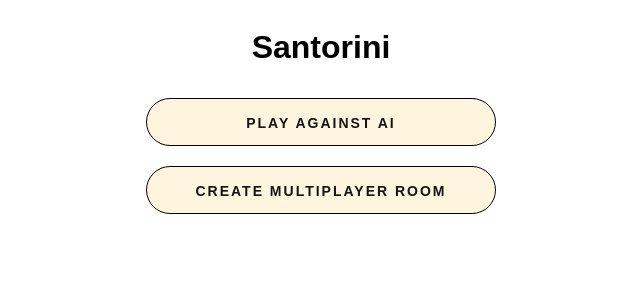
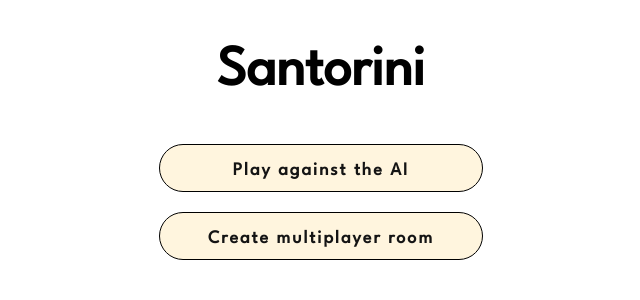
Before and after one commit to rudolf-k/santorini, a Vue app in the folder client/: page / in a window 1280 px wide. Shown: the top 300 px of the page, without its empty margins (319-959 px from the left). Built offline with nearby package versions, Linux system fonts and the light colour scheme.

Commit message:
added worker to handle wait for ai response

```diff
--- a/client/index.html
+++ b/client/index.html
@@ -3,8 +3,9 @@
   <head>
     <meta charset="UTF-8">
     <link rel="icon" href="/favicon.ico">
+    <link href='https://fonts.googleapis.com/css?family=League+Spartan' rel='stylesheet'>
     <meta name="viewport" content="width=device-width, initial-scale=1.0">
-    <title>Vite App</title>
+    <title>Santorini</title>
   </head>
   <body>
     <div id="app"></div>
--- a/client/src/App.vue
+++ b/client/src/App.vue
@@ -20,7 +20,7 @@
 
 <style scoped>
 * {
-  font-family: sans-serif;
+  font-family: "League Spartan";
   display: flex;
   justify-content: center;
 }
--- a/client/src/ai/mcts.ts
+++ b/client/src/ai/mcts.ts
@@ -1,78 +1,4 @@
 import { boardStringToInt, type Action, type Coord, type Team, adjacentList, coordsEqual, type State } from "@/Utilities";
-
-let maxDepth = 0;
-
-////////////////////////////////////
-function weightedRandomAction(options: any[]) {
-    let i;
-
-    let weights = [options[0].weight];
-
-    for (i = 1; i < options.length; i++) {
-        weights[i] = options[i].weight + weights[i - 1];
-    }
-
-    let random = Math.random() * weights[weights.length - 1];
-
-    for (i = 0; i < weights.length; i++) {
-        if (weights[i] >= random) {
-            break;
-        }
-    }
-    return options[i].action;
-}
-////////////////////////////////////
-
-function evaluation(state: State) {
-    let evaluation = 0;
-    state.playerPawns.forEach((pawnPositions: Coord[], player_index: number) => {
-        const multiplier = player_index === state.playerToPlay - 1 ? 1 : -1;
-        pawnPositions.forEach((piecePos: Coord, index: number) => {
-            evaluation += multiplier * state.board[piecePos.y][piecePos.x] % 10 / 10;
-        });
-    });
-    return evaluation;
-}
-
-function copyState(state: State): State {
-    const boardCopy = state.board.map((row) => row.slice());
-    const playerPawnsCopy = state.playerPawns.map((pp) => pp.slice());
-    return {
-        board: boardCopy,
-        playerPawns: playerPawnsCopy,
-        playerToPlay: state.playerToPlay,
-    }
-}
-
-function getWinningAction(state: State): Action | null {
-    for (const [index, piecePos] of state.playerPawns[state.playerToPlay - 1].entries()) {
-        for (let m = 0; m < 8; m++) {
-            const moveDest: Coord = {y: piecePos.y + adjacentList[m].y, x: piecePos.x + adjacentList[m].x};
-            if (moveDest.y >= 0 && moveDest.y <= 4 && moveDest.x >= 0 && moveDest.x <= 4    // valid cell
-                && state.board[moveDest.y][moveDest.x] < 4 && state.board[moveDest.y][moveDest.x] - state.board[piecePos.y][piecePos.x] % 10 <= 1   // not occupied / dome, not too tall
-            ) {
-                if (state.board[moveDest.y][moveDest.x] === 3) {
-                    return {
-                        fromCell: piecePos,
-                        moveToCell: moveDest,
-                        buildCell: piecePos,
-                        player: index,
-                    };
-                }
-                // MAYBE CHECK IF ENEMY CAN BE FULLY BLOCKED
-                // for (let b = 0; b < 8; b++) {
-                //     const buildPos: Coord = {y: moveDest.y + adjacentList[b].y, x: moveDest.x + adjacentList[b].x};
-                //     if (buildPos.y >= 0 && buildPos.y <= 4 && buildPos.x >= 0 && buildPos.x <= 4    // valid cell
-                //         && (state.board[buildPos.y][buildPos.x] <= 3 || coordsEqual(piecePos, buildPos))    // not domed or same as 'from' pos
-                //     ) {
-                //         if (noMoves())
-                //     }
-                // }
-            }
-        }
-    }
-    return null;
-}
 
 function getLegalActions(state: State) {
     const actions: Action[] = [];
@@ -101,6 +27,28 @@
     return actions;
 }
 
+function newStateAfterAction(state: State, action: Action) {
+    const nextState: State = structuredClone(state);
+    nextState.board[action.moveToCell.y][action.moveToCell.x] = state.playerToPlay * 10 + nextState.board[action.moveToCell.y][action.moveToCell.x];
+    nextState.board[action.fromCell.y][action.fromCell.x] = nextState.board[action.fromCell.y][action.fromCell.x] - state.playerToPlay * 10;
+    if (action.buildCell) {
+        nextState.board[action.buildCell.y][action.buildCell.x] = nextState.board[action.buildCell.y][action.buildCell.x] + 1;
+    }
+    nextState.playerPawns[state.playerToPlay - 1][action.player] = structuredClone(action.moveToCell);
+    nextState.playerToPlay = (state.playerToPlay === 1 ? 2 : 1);
+    return nextState;
+}
+
+function applyActionOnState(state: State, action: Action) {
+    state.board[action.moveToCell.y][action.moveToCell.x] = state.playerToPlay * 10 + state.board[action.moveToCell.y][action.moveToCell.x];
+    state.board[action.fromCell.y][action.fromCell.x] = state.board[action.fromCell.y][action.fromCell.x] - state.playerToPlay * 10;
+    if (action.buildCell) {
+        state.board[action.buildCell.y][action.buildCell.x] = state.board[action.buildCell.y][action.buildCell.x] + 1;
+    }
+    state.playerPawns[state.playerToPlay - 1][action.player] = structuredClone(action.moveToCell);
+    state.playerToPlay = (state.playerToPlay === 1 ? 2 : 1);
+}
+
 function noMoves(board: number[][], pawnPositions: Coord[]) {
     for (const piecePos of pawnPositions) {
         for (let m = 0; m < 8; m++) {
@@ -115,66 +63,66 @@
     return true;
 }
 
-function playAction(state: State, action: Action): State {
-    const nextBoard = state.board.map((row) => row.slice());
-    nextBoard[action.moveToCell.y][action.moveToCell.x] = state.playerToPlay * 10 + nextBoard[action.moveToCell.y][action.moveToCell.x];
-    nextBoard[action.fromCell.y][action.fromCell.x] = nextBoard[action.fromCell.y][action.fromCell.x] - state.playerToPlay * 10;
-    if (action.buildCell) {
-        nextBoard[action.buildCell.y][action.buildCell.x] = nextBoard[action.buildCell.y][action.buildCell.x] + 1;
+function getStateValue(state: State) {
+    const previousPlayer = (state.playerToPlay === 1 ? 2 : 1);
+    for (let i = 0; i < 2; i++) {
+        const [ii, jj] = [state.playerPawns[previousPlayer-1][i].y, state.playerPawns[previousPlayer-1][i].x]
+        if (state.board[ii][jj] % 10 === 3) {
+            return 1;
+        }
     }
-    const nextPlayerPawns = state.playerPawns.map((pp) => pp.slice());
-    nextPlayerPawns[state.playerToPlay - 1][action.player] = action.moveToCell;
-
-    return {
-        board: nextBoard,
-        playerPawns: nextPlayerPawns,
-        playerToPlay: state.playerToPlay % 2 + 1,
+    if (noMoves(state.board, state.playerPawns[state.playerToPlay-1])) {
+        return 1;
     }
+    return 0;
 }
 
-function getValueAndTerminated(state: State, action: Action | null) {
-    if (action === null) {
-        return [0, false];
+function chooseRolloutAction(state: State) {
+    const actions = getLegalActions(state);
+    let weights = Array(actions.length);
+    let s = 0;
+    let i;
+    for (i = 0; i < actions.length; i++) {
+        s = (i === 0 ? 0 : weights[i-1]);
+        if (state.board[actions[i].moveToCell.y][actions[i].moveToCell.x] === 3) {
+            weights[i] = 1000 + s;
+        } else {
+            weights[i] = 3 + (state.board[actions[i].moveToCell.y][actions[i].moveToCell.x] - state.board[actions[i].fromCell.y][actions[i].fromCell.x] % 10) + s;
+        }
     }
-
-    if (state.board[action.moveToCell.y][action.moveToCell.x] % 10 === 3) {
-        return [1000, true];
-    } else if (noMoves(state.board, state.playerPawns[state.playerToPlay - 1])) {
-        return [-1000, true];
+    const random = Math.random() * weights[weights.length - 1];
+    for (i = 0; i < weights.length; i++) {
+        if (weights[i] >= random) {
+            break;
+        }
     }
-
-    return [0, false];
+    return actions[i];
 }
 
 class Node {
     cVal: number;
     state: State;
+    expandableMoves: Action[];
+    children: Node[];
     parent: Node | null;
     actionTaken: Action | null;
 
-    expendableMoves: Action[];
+    valueSum: number;
+    visitCount: number;
 
-    children: Node[] = [];
-    visitCount: number = 0;
-    valueSum: number = 0;
-
-    depth: number = 0;
-
-    // MAX_SIM_DEPTH = 150;
-
-    constructor(cVal: number, state: State, parent: Node | null=null, actionTaken: Action | null=null, depth: number = 0) {
+    constructor(cVal: number = 1.41, state: State, parent: Node | null, actionTaken: Action | null) {
         this.cVal = cVal;
         this.state = state;
+        this.expandableMoves = getLegalActions(state);
+        this.children = [];
         this.parent = parent;
         this.actionTaken = actionTaken;
-
-        this.expendableMoves = getLegalActions(state);
-
-        this.depth = depth;
+        this.valueSum = 0;
+        this.visitCount = 0;
     }
 
     isFullyExpanded() {
-        return this.expendableMoves.length === 0 && this.children.length > 0;
+        return this.expandableMoves.length === 0 && this.children.length > 0;
     }
 
     getUcb(child: Node) {
@@ -196,64 +144,40 @@
     }
 
     expand() {
-        const actionIndex = Math.floor(Math.random() * this.expendableMoves.length);
-        const action = this.expendableMoves.splice(actionIndex, 1)[0];
+        const actionIndex = Math.floor(Math.random() * this.expandableMoves.length);
+        const action = structuredClone(this.expandableMoves[actionIndex]);
+        this.expandableMoves.splice(actionIndex, 1);
 
-        const childState = playAction(this.state, action);
-        // @ts-ignore
-        const child = new Node(this.cVal, childState, this, {fromCell: {x: action.fromCell.x, y: action.fromCell.y}, buildCell: {x: action.buildCell.x, y: action.buildCell.y}, moveToCell: {x: action.moveToCell.x, y: action.moveToCell.y}, player: action.player}, this.depth + 1);
+        const childState = newStateAfterAction(this.state, action);
+        const child = new Node(this.cVal, childState, this, action);
         this.children.push(child);
         return child;
     }
 
-    simulate() {
-        let [value, isTerminal] = getValueAndTerminated(this.state, this.actionTaken);
-        value = -value;
-
-        if (isTerminal) {
-            return value;
+    rollout() {
+        let value = getStateValue(this.state);
+        let rolloutState: State = structuredClone(this.state);
+        while (value === 0) {
+            const action = chooseRolloutAction(rolloutState);
+            applyActionOnState(rolloutState, action);
+            value = getStateValue(rolloutState);
         }
-
-        let rolloutState = copyState(this.state);
-        // let depth = 0;
-        while (true) {
-            const validActions = getLegalActions(rolloutState).map((a: Action) => {
-                return {
-                    action: a,
-                    weight: rolloutState.board[a.moveToCell.y][a.moveToCell.x] % 10 === 3 ? 1000 : 2 - (rolloutState.board[a.fromCell.y][a.fromCell.x] % 10 - rolloutState.board[a.moveToCell.y][a.moveToCell.x] % 10),
-                }
-            });
-            const action = weightedRandomAction(validActions);
-            // const action = validActions[Math.floor(Math.random() * validActions.length)];
-            rolloutState = playAction(rolloutState, action);
-            [value, isTerminal] = getValueAndTerminated(rolloutState, action);
-            // depth++;
-            if (isTerminal/* || depth === this.MAX_SIM_DEPTH*/) {
-                // value = (isTerminal ? value : evaluation(rolloutState));
-                if (rolloutState.playerToPlay !== this.state.playerToPlay) {
-                    value = -value;
-                }
-                return value;
-            }
-
-        }
+        return (rolloutState.playerToPlay !== this.state.playerToPlay ? -value : value);
     }
 
     backpropagate(value: number) {
         this.valueSum += value;
         this.visitCount += 1;
 
-        value = -value;
-        if (this.parent !== null) {
-            this.parent.backpropagate(value);
+        if (this.parent) {
+            this.parent.backpropagate(-value);
         }
     }
 }
 
 export class MCTS {
-    private MAX_DEPTH = 15;
+    private preferredSpawns: Coord[] = [{y: 2, x: 2}, {y: 1, x: 2}, {y: 2, x: 1}, {y: 2, x: 3}, {y: 3, x: 2}, {y: 1, x: 1}, {y: 1, x: 3}, {y: 3, x: 1}, {y: 3, x: 3}];
 
-    private preferredSpawns: Coord[] = [{y: 2, x: 2}, {y: 1, x: 2}, {y: 2, x: 1}, {y: 2, x: 3}, {y: 3, x: 2}, {y: 1, x: 1}, {y: 1, x: 3}, {y: 3, x: 1}, {y: 3, x: 3}];
     private numSearches: number;
     private cVal: number;
 
@@ -262,15 +186,8 @@
         this.cVal = cVal;
     }
 
-    search(state: State) {
-        //// check if there is a 1 move win ////
-        const winningAction = getWinningAction(state);
-        if (winningAction) {
-            return winningAction;
-        }
-        ////////////////////////////////////////
-
-        const root = new Node(this.cVal, state);
+    private search(state: State) {
+        const root = new Node(this.cVal, structuredClone(state), null, null);
 
         for (let i = 0; i < this.numSearches; i++) {
             let node = root;
@@ -278,39 +195,25 @@
             while (node.isFullyExpanded()) {
                 // @ts-ignore
                 node = node.select();
-
-                // if (node.depth > maxDepth) {
-                //     maxDepth = node.depth;
-                // }
             }
 
-            let [value, isTerminal] = getValueAndTerminated(node.state, node.actionTaken);
-            value = -value;
-
-            if (!isTerminal) {
-                if (node.depth === this.MAX_DEPTH) {
-                    value = evaluation(node.state);
-                } else {
-                    node = node.expand();
-                    value = node.simulate();
-                }
+            let value = getStateValue(node.state);
+            if (value === 0) {
+                node = node.expand();
+                value = node.rollout();
             }
-            // @ts-ignore
             node.backpropagate(value);
         }
 
-        let actionWithMaxVisitCount: Action | null = null;
+        let bestAction = null;
         let maxVisitCount = -1;
         for (const child of root.children) {
             if (child.visitCount > maxVisitCount) {
                 maxVisitCount = child.visitCount;
-                actionWithMaxVisitCount = child.actionTaken;
+                bestAction = child.actionTaken;
             }
         }
-
-        // console.log(maxDepth);
-
-        return actionWithMaxVisitCount;
+        return bestAction;
     }
 
     bestSpawn(board: string[][]) {
--- a/client/src/components/ButtonComponent.vue
+++ b/client/src/components/ButtonComponent.vue
@@ -17,10 +17,12 @@
 
 <style scoped lang="scss">
 .menu-button {
+  font-family: "League Spartan";
+  font-size: 18px;
+
   display: inline-block;
   outline: none;
   cursor: pointer;
-  font-size: 14px;
   line-height: 1;
   border-radius: 500px;
   transition-property: background-color,border-color,color,box-shadow,filter;
@@ -28,7 +30,7 @@
   border: 1px solid black;
   letter-spacing: 2px;
   min-width: 160px;
-  text-transform: uppercase;
+  // text-transform: uppercase;
   white-space: normal;
   font-weight: 700;
   text-align: center;
--- /dev/null
+++ b/client/src/stores/aiActionWorker.ts
@@ -0,0 +1,18 @@
+import { GameMode, type Action } from "@/Utilities";
+import { MiniMax } from "@/ai/minimax";
+import { MCTS } from "@/ai/mcts";
+
+self.addEventListener("message", function(e) {
+    const data = JSON.parse(e.data);
+    // console.log(data);
+    let ai = null;
+    switch (data.gameMode) {
+        case GameMode.Minimax:
+            ai = new MiniMax(5);
+            break;
+        case GameMode.MCTS:
+            ai = new MCTS(40000, 1.41);
+    }
+    const action = ai?.bestMove(data.board, data.playerToPlay);
+    postMessage(action);
+}, false);
--- a/client/src/stores/gameState.ts
+++ b/client/src/stores/gameState.ts
@@ -5,10 +5,9 @@
 import { socket, state } from "@/socket";
 import { MiniMax } from "@/ai/minimax";
 import { MCTS } from "@/ai/mcts";
+// import { MCTS2 } from "@/ai/mcts2";
 
 export const useGameState = defineStore("gameState", () => {
-  // const backend_url = "http://127.0.0.1:5000";
-
   // 12 = player 1 on building 2
   // 03 = no player building 3
   // 30 = player 3 on building 0
@@ -47,6 +46,8 @@
           return "It's your turn to move.";
         case GameStage.Build:
           return "It's your turn to build.";
+        case GameStage.End:
+          return `${winner.value === 1 ? 'You' : "The AI"} won.`
       }
     }
   })
@@ -59,9 +60,8 @@
   const online = ref(false);
 
   const playerPawnCount = [0, 0, 0];
-  // let actionInProgress : Action | null = null;
 
-  const ai = [new MiniMax(5), new MCTS(80000, 1.41)];
+  const ai = [new MiniMax(5), new MCTS(40000, 1.41)];
 
   function initialiseOnlineGame(initData: any) {
     updateBoard(initData.board);
@@ -154,12 +154,6 @@
 
         gameStage.value = GameStage.Build;
 
-        // actionInProgress = {
-        //   fromCell: from,
-        //   moveToCell: to,
-        //   buildCell: null,
-        //   player: teamToPlay.value,
-        // };
         return true;
       }
     }
@@ -185,21 +179,21 @@
 
         if (gameMode === GameMode.Minimax || gameMode === GameMode.MCTS) {
           gameStage.value = GameStage.AiThinking;
-          if (applyAiAction(ai[gameMode].bestMove(board.value, teamToPlay.value)) === GameStage.End) {
+          const worker = new Worker(new URL("./aiActionWorker.ts", import.meta.url), {type: "module"});
+          worker.postMessage((JSON.stringify({gameMode: gameMode, board: board.value, playerToPlay: teamToPlay.value})));
+          worker.addEventListener("message", (result) => {
+            // console.log(result.data);
+            if (applyAiAction(result.data) === GameStage.End) {
               gameStage.value = GameStage.End;
               winner.value = teamToPlay.value;
             } else {
               nextPlayer();
               gameStage.value = GameStage.Move;
             }
+          })
         } else {
           gameStage.value = GameStage.Move;
         }
-
-        // if (actionInProgress) {
-        //   actionInProgress.buildCell = to;
-        //   // sendActionInProgress();
-        // }
         return true;
       }
     }
@@ -241,8 +235,18 @@
     return 0;
   }
 
+  // function aiAction(gameMode: GameMode) {
+  //   if (applyAiAction(ai[gameMode].bestMove(board.value, teamToPlay.value)) === GameStage.End) {
+  //     gameStage.value = GameStage.End;
+  //     winner.value = teamToPlay.value;
+  //   } else {
+  //     nextPlayer();
+  //     gameStage.value = GameStage.Move;
+  //   }
+  // }
+
   function applyAiAction(action: Action | null) {
-    console.log(`from [${action?.fromCell.y}, ${action?.fromCell.x}] to [${action?.moveToCell.y}, ${action?.moveToCell.x}], build: [${action?.buildCell?.y}, ${action?.buildCell?.x}]`);
+    // console.log(`from [${action?.fromCell.y}, ${action?.fromCell.x}] to [${action?.moveToCell.y}, ${action?.moveToCell.x}], build: [${action?.buildCell?.y}, ${action?.buildCell?.x}]`);
     if (action) {
       board.value[action.moveToCell.y][action.moveToCell.x] = (teamToPlay.value * 10 + parseInt(board.value[action.moveToCell.y][action.moveToCell.x])).toString();
       board.value[action.fromCell.y][action.fromCell.x] = "0" + (parseInt(board.value[action.fromCell.y][action.fromCell.x]) - teamToPlay.value * 10).toString();
@@ -259,41 +263,6 @@
     return -1;
   }
 
-  // function execute_action(action : Action) {
-  //   board.value[action.fromCell.y][action.fromCell.x] = "0" + board.value[action.fromCell.y][action.fromCell.x][1];
-  //   board.value[action.moveToCell.y][action.moveToCell.x] =
-  //     teamToPlay.value.toString() + board.value[action.moveToCell.y][action.moveToCell.x][1];
-  //   if (action.buildCell) {
-  //     board.value[action.buildCell.y][action.buildCell.x] = `0${parseInt(board.value[action.buildCell.y][action.buildCell.x][1]) + 1}`;
-  //     nextPlayer();
-  //   }
-  // }
-
-  // function sendActionInProgress() {
-  //   const path = backend_url + "/action";
-  //   axios.post(path, {
-  //     action: actionInProgress,
-  //     }
-  //   )
-  //   .then(response => {
-  //     console.log(response);
-  //     if (response.data.action_done == 1) {
-  //       console.log(response.data.action)
-  //       let enemy_action : Action = {
-  //         fromCell: {x: response.data.action.from[1], y: response.data.action.from[0]},
-  //         moveToCell: {x: response.data.action.to[1], y: response.data.action.to[0]},
-  //         buildCell: {x: response.data.action.build[1], y: response.data.action.build[0]},
-  //         player: playerToPlay.value,
-  //       };
-  //       console.log(enemy_action)
-  //       execute_action(enemy_action);
-  //     }
-  //   })
-  //   .catch(err =>{
-  //     console.log(err);
-  //   });
-  // }
-
   return {
     board,
     boardAsList,
--- a/client/src/views/AiGameView.vue
+++ b/client/src/views/AiGameView.vue
@@ -44,6 +44,9 @@
 
 <style scoped lang="scss">
 .main-div {
+  font-family: "League Spartan";
+  font-size: 18px;
+
   margin: 0 auto;
   width: fit-content;
 
--- a/client/src/views/HomeView.vue
+++ b/client/src/views/HomeView.vue
@@ -6,7 +6,7 @@
 const router = useRouter();
 
 function aiGameLink() {
-  router.push("/game-options");
+  router.push("/ai-game");
 }
 
 function loginAsOwner() {
@@ -18,7 +18,7 @@
   <div class="main-div">
     <h1>Santorini</h1>
     <div class="button-container">
-      <ButtonComponent :text="'Play against AI'" :action="aiGameLink"/>
+      <ButtonComponent :text="'Play against the AI'" :action="aiGameLink"/>
       <ButtonComponent :text="'Create multiplayer room'" :action="loginAsOwner"/>
       <!-- <ButtonComponent :text="'Join room'" :action="loginAsGuest"/> -->
     </div>
@@ -27,6 +27,9 @@
 
 <style scoped lang="scss">
   .main-div {
+    font-family: "League Spartan";
+    font-size: 28px;
+
     margin: 0 auto;
     width: fit-content;
 
```
Also changed, not shown: client/src/router/index.ts (+8 -8 lines), client/src/views/LoginView.vue (+14 -6 lines), 1 other file (tests, documents, lock files or other folders). Lines whose indentation alone changed are shown as unchanged.
